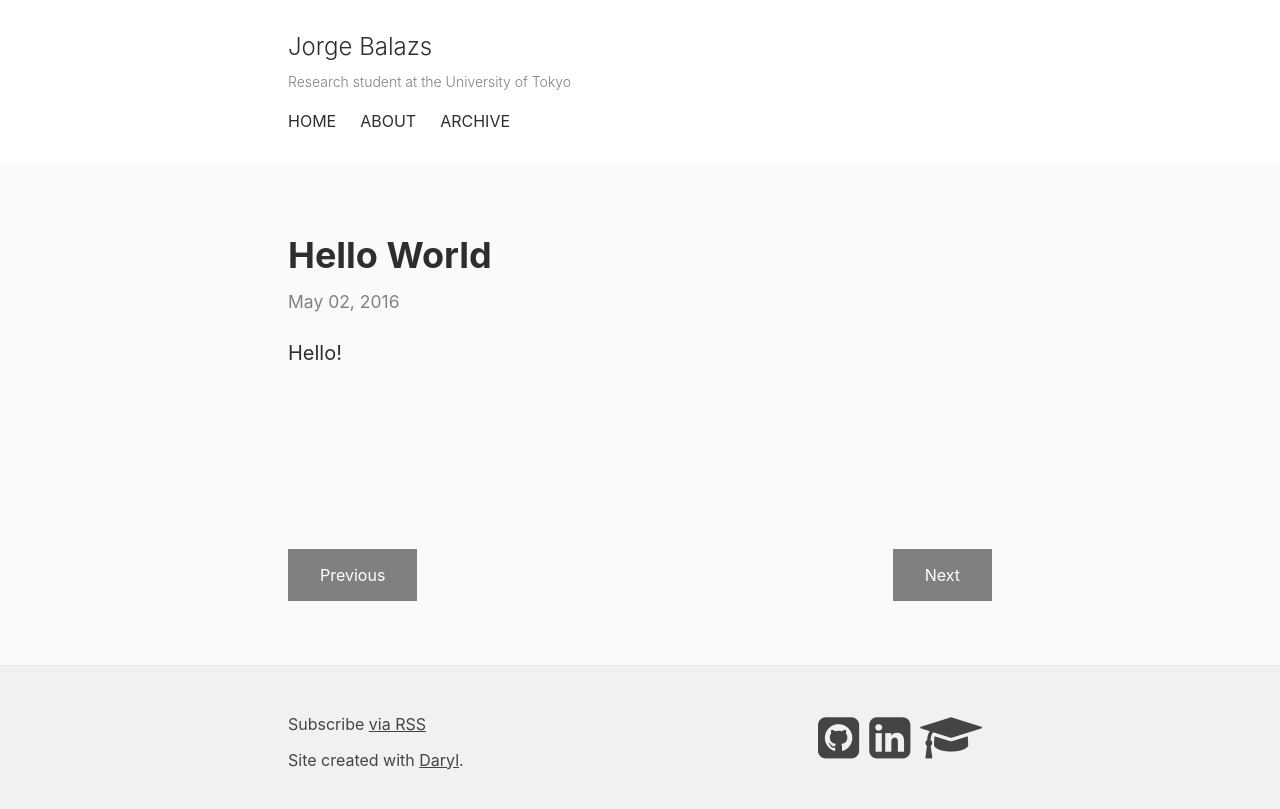
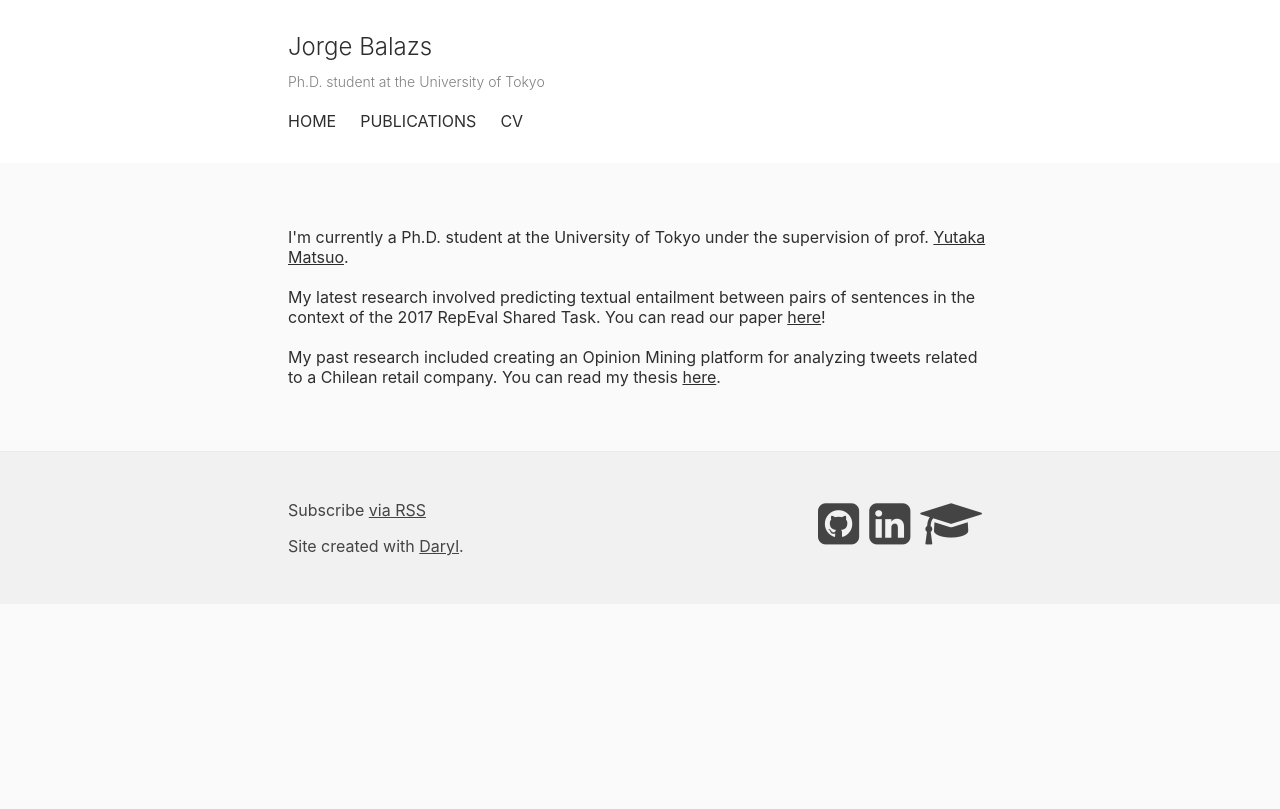
Before and after one commit to jabalazs/jabalazs.github.io, a Jekyll site: the page built from index.html, in a window 1280 px wide. Shown: the top 809 px of the page. Built offline with Jekyll 4.4.1, drawn with Linux system fonts in a browser that asks for light colours; nearby versions of some CDN libraries; the list of posts is cut into pages by our own code.

Commit message:
Remove blog from homepage, add cv and thesis, add publications page
Change presentation text, add Google analytics.

```diff
--- a/404.html
+++ b/404.html
@@ -4,7 +4,8 @@ title: "404: Page not found"
 permalink: 404.html
 exclude: true
 ---
+
 <div class="page">
     <h2 class="page-title">404 - Page not found</h2>
-        <p>Sorry, an error has occured, Requested page not found! <a href="{{ site.baseurl }}">Head home</a> to try finding it again.</p>
+        <p>Sorry, an error has occured, Requested page not found! <a href="{{ site.url }}">Head home</a> to try finding it again.</p>
 </div>
--- a/_config.yml
+++ b/_config.yml
@@ -1,6 +1,6 @@
 # Site settings
 title: Jorge Balazs
-tagline: Research student at the University of Tokyo
+tagline: Ph.D. student at the University of Tokyo
 email: jorge@weblab.t.u-tokyo.ac.jp
 description: > # this means to ignore newlines until "baseurl"
   Write an awesome description for your new site here. You can edit this
@@ -20,4 +20,7 @@ sass:
     style: :compressed
 
 # Gems
-gems: [jekyll-paginate]
+plugins: [jekyll-paginate, jekyll-redirect-from]
+
+# Google services
+google_analytics: UA-102428067-1
--- a/_includes/head.html
+++ b/_includes/head.html
@@ -13,4 +13,7 @@
 
     <link rel="canonical" href="{{ page.url | replace:'index.html','' | prepend: site.baseurl | prepend: site.url }}">
     <link rel="alternate" type="application/rss+xml" title="{{ site.title }}" href="{{ "/feed.xml" | prepend: site.baseurl | prepend: site.url }}" />
+    {% if site.google_analytics and jekyll.environment == 'production' %}
+    {% include analytics.html %}
+    {% endif %}
 </head>
--- a/_includes/header.html
+++ b/_includes/header.html
@@ -15,6 +15,7 @@
                 {% endif %}
                 {% endunless %}
             {% endfor %}
+            <a href="assets/cv.pdf">CV</a>
         </nav>
 
     </div> <!-- .wrapper -->
--- a/index.html
+++ b/index.html
@@ -2,30 +2,8 @@
 layout: default
 ---
 
-<div class="home">
-  {% for post in paginator.posts %}
-    <article class="post">
-      <h2 class="post-title"><a class="post-link" href="{{ post.url | prepend: site.baseurl }}">{{ post.title }}</a></h2>
-
-      <time datetime="{{ post.date | date_to_xmlschema }}" class="post-date">{{ post.date | date: '%B %d, %Y' }}</time>
-
-      {{ post.content }}
-
-      <hr>
-    </article>
-  {% endfor %}
-
-    <!-- Pagination links -->
-    <div class="pagination">
-        {% if paginator.previous_page %}
-            <a href="{{ paginator.previous_page_path }}" class="previous">Previous</a>
-        {% else %}
-            <span class="inactive previous">Previous</span>
-        {% endif %}
-        {% if paginator.next_page %}
-            <a href="{{ paginator.next_page_path }}" class="next">Next</a>
-        {% else %}
-            <span class="inactive next">Next</span>
-        {% endif %}
-    </div>
-</div>
+I'm currently a Ph.D. student at the University of Tokyo under the supervision of prof. <a href="http://ymatsuo.com/">Yutaka Matsuo</a>.
+<br><br>
+My latest research involved predicting textual entailment between pairs of sentences in the context of the 2017 RepEval Shared Task. You can read our paper <a href="https://arxiv.org/abs/1707.03103">here</a>!
+<br><br>
+My past research included creating an Opinion Mining platform for analyzing tweets related to a Chilean retail company. You can read my thesis <a href="assets/Thesis-Jorge-Balazs.pdf">here</a>.
```
Also changed, not shown: _blog.html (added, +32 -0 lines), _includes/analytics.html (added, +10 -0 lines), publications.md (added, +15 -0 lines), _about.md (renamed from about.md), _archive.md (renamed from archive.md), 2 other files.
